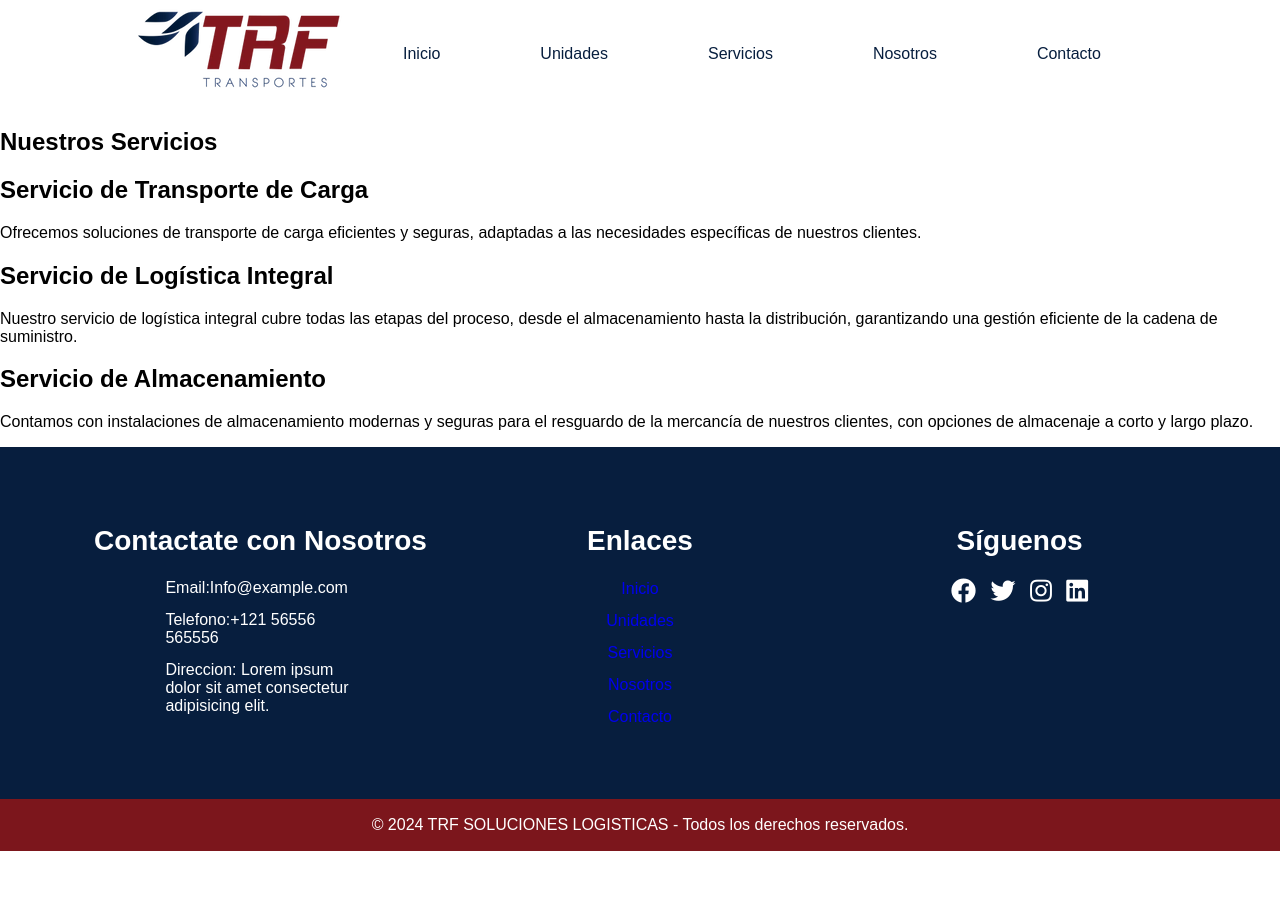
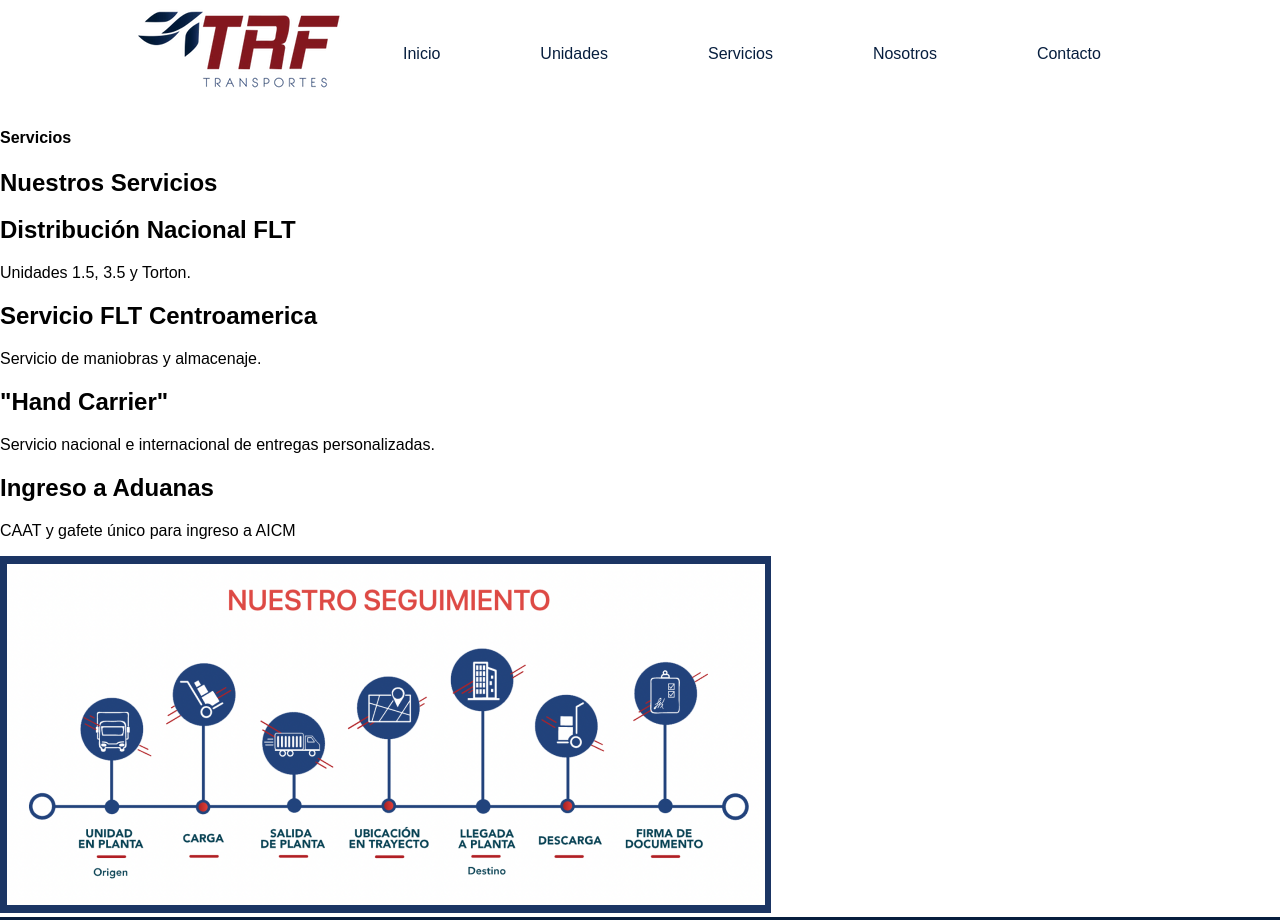
Before and after one commit to CarlosBocanegraT/transportes-trf, a plain HTML site: page servicios.html in a window 1280 px wide. Shown: the top 920 px of the page. Before the commit the page ends 851 px from the top, so only its background shows below. Drawn offline with Linux system fonts and the light colour scheme.

Commit message:
first commit

```diff
--- a/servicios.html
+++ b/servicios.html
@@ -3,7 +3,7 @@
 <head>
     <meta charset="UTF-8">
     <meta name="viewport" content="width=device-width, initial-scale=1.0">
-    <title>Servicios - TRF SOLUCIONES LOGISTICAS</title>
+    <title>TRF SOLUCIONES LOGISTICAS</title>
     <link rel="stylesheet" href="estilos.css">
     <link rel="stylesheet" href="https://cdnjs.cloudflare.com/ajax/libs/font-awesome/5.15.4/css/all.min.css">
 
@@ -26,21 +26,29 @@
 <main>
     <section id="servicios">
         <div class="contenido-servicios">
+            <h4>Servicios</h4>
             <h1>Nuestros Servicios</h1>
             <div class="servicio">
-                <h2>Servicio de Transporte de Carga</h2>
-                <p>Ofrecemos soluciones de transporte de carga eficientes y seguras, adaptadas a las necesidades específicas de nuestros clientes.</p>
+                <h2>Distribución Nacional FLT</h2>
+                <p>Unidades 1.5, 3.5 y Torton.</p>
             </div>
             <div class="servicio">
-                <h2>Servicio de Logística Integral</h2>
-                <p>Nuestro servicio de logística integral cubre todas las etapas del proceso, desde el almacenamiento hasta la distribución, garantizando una gestión eficiente de la cadena de suministro.</p>
+                <h2>Servicio FLT Centroamerica</h2>
+                <p>Servicio de maniobras y almacenaje.</p>
             </div>
             <div class="servicio">
-                <h2>Servicio de Almacenamiento</h2>
-                <p>Contamos con instalaciones de almacenamiento modernas y seguras para el resguardo de la mercancía de nuestros clientes, con opciones de almacenaje a corto y largo plazo.</p>
+                <h2>"Hand Carrier"</h2>
+                <p>Servicio nacional e internacional de entregas personalizadas.</p>
+            </div>
+            <div class="servicio">
+                <h2>Ingreso a Aduanas</h2>
+                <p>CAAT y gafete único para ingreso a AICM</p>
             </div>
         </div>
     </section>
+    <div class="seguimiento">
+        <img src="imagenes/seguimiento.png" alt="seguimiento">
+    </div>
 </main>
 <footer>
     <div class="container">
```
Also changed, not shown: contacto.html (+3 -3 lines), nosotros.html (+11 -7 lines), imagenes/seguimiento.png (added).
